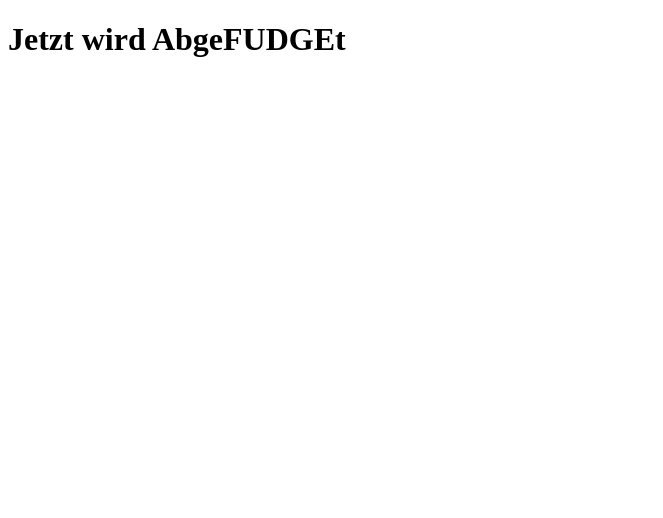
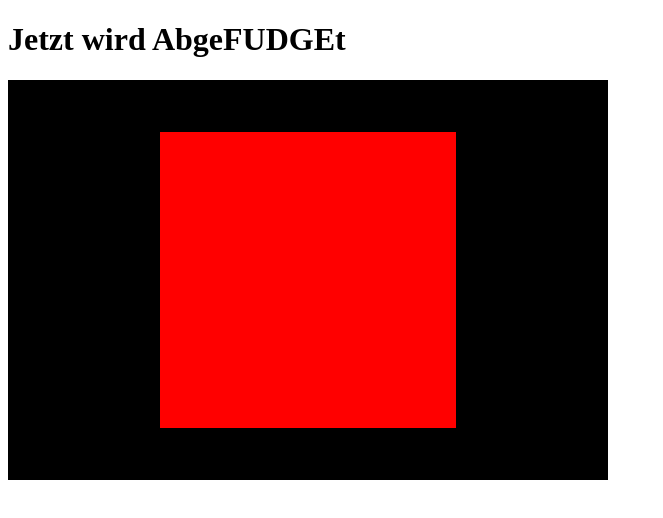
Before and after one commit to Nigolilolino/PRIMA, an Electron app: page L1_FirstFUDGE/Main.html in a window 1280 px wide. Shown: the whole page, without its empty margins (0-663 px from the left). Drawn offline with Linux system fonts and the light colour scheme.

Commit message:
L1 Funktionsfähig

```diff
--- a/L1_FirstFUDGE/Main.html
+++ b/L1_FirstFUDGE/Main.html
@@ -5,6 +5,7 @@
     <meta name="viewport" content="width=device-width, initial-scale=1.0">
     <meta http-equiv="X-UA-Compatible" content="ie=edge">
     <title>First FUDGE</title>
+    <script src="../FUDGE/Build/FudgeCore.js"></script>
     <script src="Main.js"></script>
 </head>
 <body>
--- a/L1_FirstFUDGE/Main.js
+++ b/L1_FirstFUDGE/Main.js
@@ -1,13 +1,33 @@
 "use strict";
+///<reference types="../FUDGE/Build/FudgeCore.js"/>
 var L1_FirstFUDGE;
+///<reference types="../FUDGE/Build/FudgeCore.js"/>
 (function (L1_FirstFUDGE) {
     var fudge = FudgeCore;
     window.addEventListener("load", handleLoad);
     function handleLoad(_event) {
         let canvas = document.querySelector("canvas");
+        fudge.RenderManager.initialize();
+        fudge.Debug.log(canvas);
         console.log(canvas);
+        let node = new fudge.Node("Quad");
+        //Erstellung eines Meshs und dessen Komponente
+        let mesh = new fudge.MeshQuad();
+        let cmpMesh = new fudge.ComponentMesh(mesh);
+        //Erstellung eines Materials und dessen Komponente
+        let material = new fudge.Material("Solidwhite", fudge.ShaderUniColor, new fudge.CoatColored(new fudge.Color(1, 0, 0, 1)));
+        let cmpMaterial = new fudge.ComponentMaterial(material);
+        //sVerknüpfung der Komonenten mit dem Knoten
+        node.addComponent(cmpMesh);
+        node.addComponent(cmpMaterial);
+        //Kamera Komponente
+        let cmpCamera = new fudge.ComponentCamera();
         let viewport = new fudge.Viewport;
-        viewport.initialize("Viewport", null, null, canvas);
+        viewport.initialize("camera", node, cmpCamera, canvas);
+        //Verschiebung der Kamera
+        viewport.camera.pivot.translateZ(2);
+        fudge.Debug.log(viewport);
+        viewport.draw();
     }
 })(L1_FirstFUDGE || (L1_FirstFUDGE = {}));
 //# sourceMappingURL=Main.js.map
--- a/tsconfig.json
+++ b/tsconfig.json
@@ -51,7 +51,8 @@
     // "inlineSourceMap": true,               /* Emit a single file with source maps instead of having a separate file. */
     // "inlineSources": true,                 /* Emit the source alongside the sourcemaps within a single file; requires '--inlineSourceMap' or '--sourceMap' to be set. */
     /* -------------------- Experimental Options */
-    "experimentalDecorators": true        /* Enables experimental support for ES7 decorators. */
+    "experimentalDecorators": true,        /* Enables experimental support for ES7 decorators. */
     // "emitDecoratorMetadata": true,         /* Enables experimental support for emitting type metadata for decorators. */
+    "skipLibCheck": true,
   }
 }
```
Also changed, not shown: L1_FirstFUDGE/Main.ts (+26 -4 lines), 1 other file.
